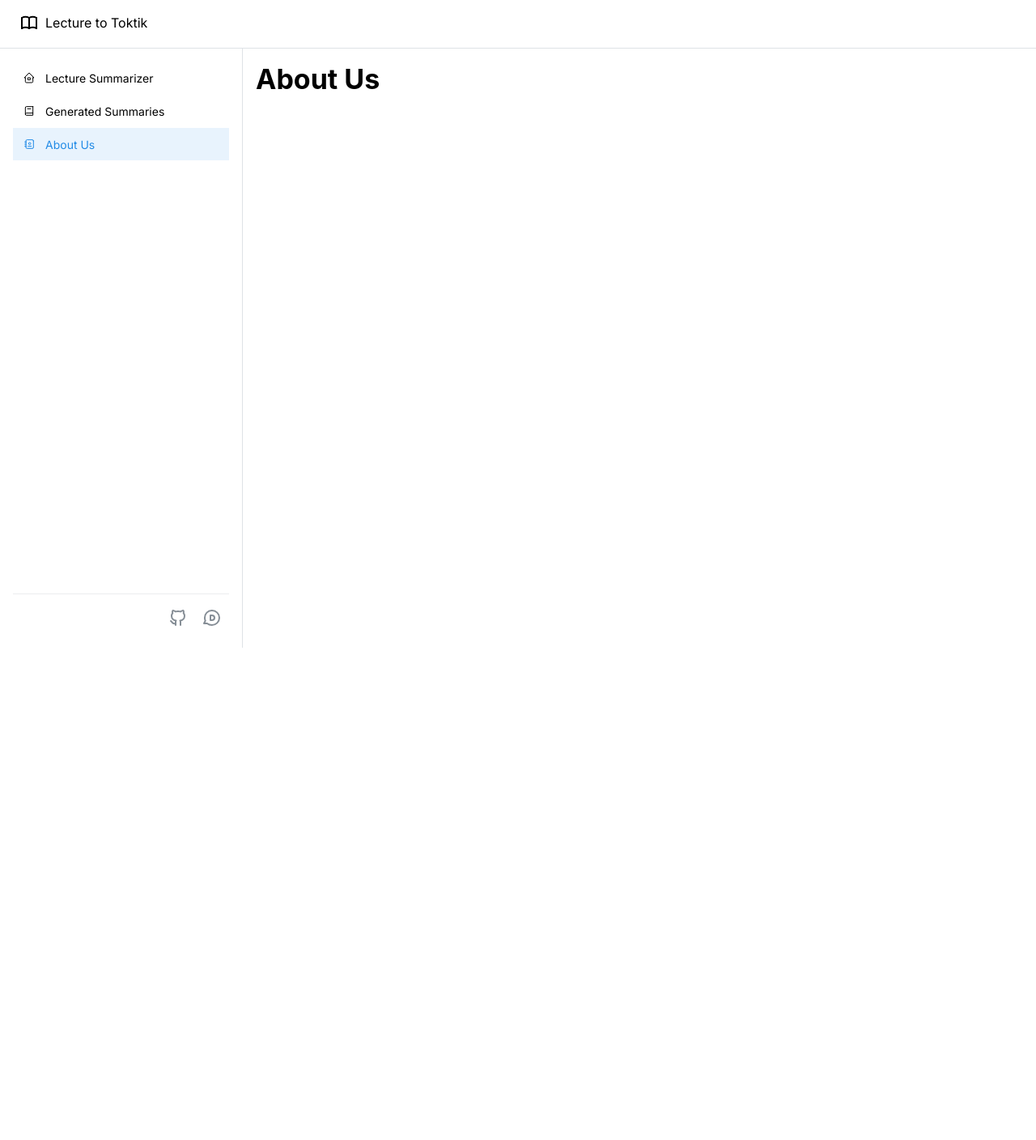
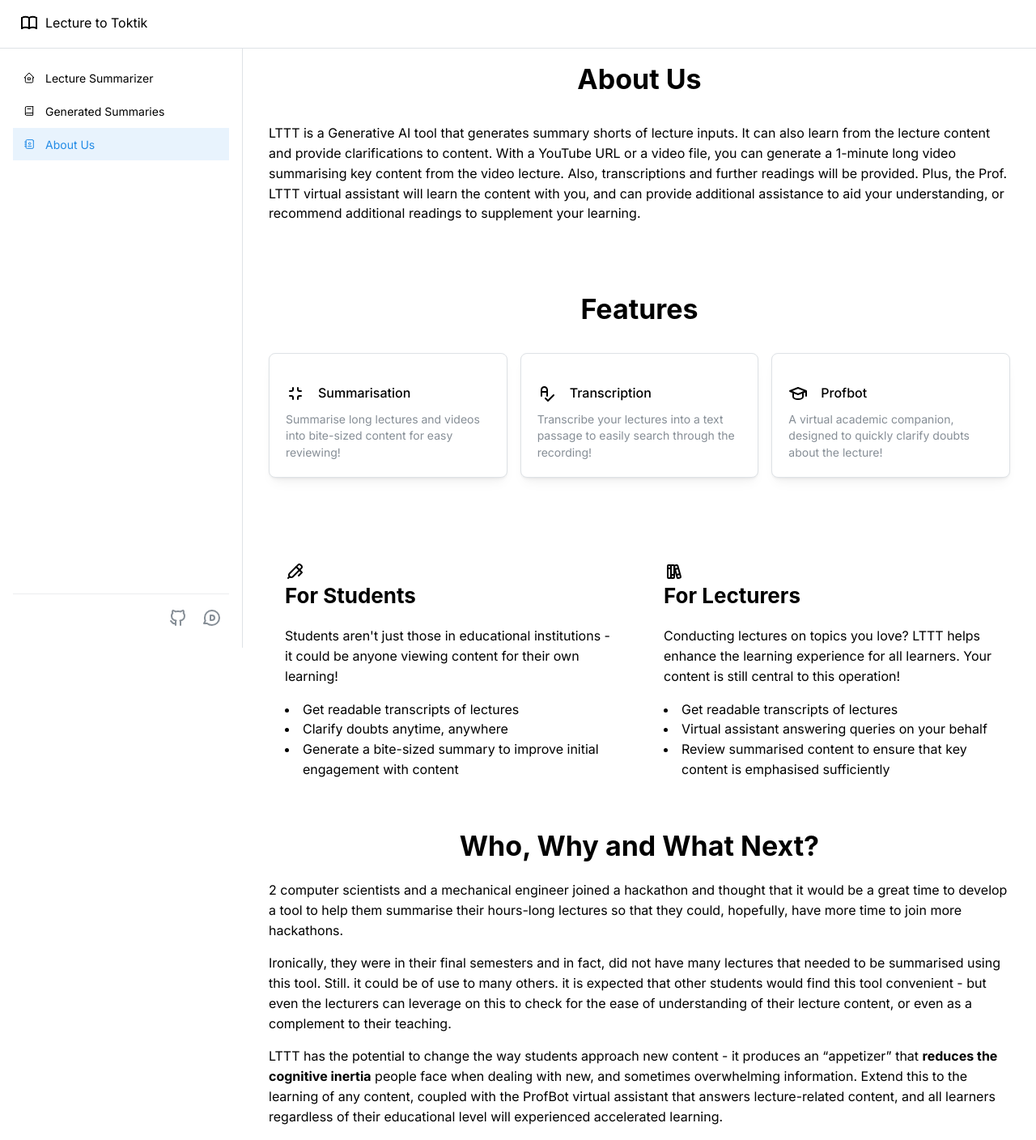
Before and after one commit to tohhongxiang/techfest-2024, a Next.js app: page /about in a window 1280 px wide. Shown: the whole page at 81% size. Before the commit the page ends 800 px from the top, so only its background shows below. Built offline with nearby package versions, Linux system fonts and the light colour scheme.

Commit message:
Add about page

```diff
--- a/src/app/about/page.tsx
+++ b/src/app/about/page.tsx
@@ -1,9 +1,194 @@
-import { Title } from "@mantine/core";
+"use client";
+
+import {
+    Flex,
+    Text,
+    Title,
+    Container,
+    List,
+    Stack,
+    Badge,
+    Button,
+    Card,
+    Group,
+    Grid,
+    Divider,
+} from "@mantine/core";
+import {
+    IconBallpen,
+    IconBooks,
+    IconMinimize,
+    IconSchool,
+    IconTextSpellcheck,
+} from "@tabler/icons-react";
 
 export default function AboutPage() {
     return (
-        <div>
-            <Title>About Us</Title>
-        </div>
-    )
+        <Stack gap="lg">
+            <Container className="flex flex-col gap-y-8 mb-16">
+                <Title className="text-center">About Us</Title>
+                <Text>
+                    LTTT is a Generative AI tool that generates summary shorts
+                    of lecture inputs. It can also learn from the lecture
+                    content and provide clarifications to content. With a
+                    YouTube URL or a video file, you can generate a 1-minute
+                    long video summarising key content from the video lecture.
+                    Also, transcriptions and further readings will be provided.
+                    Plus, the Prof. LTTT virtual assistant will learn the
+                    content with you, and can provide additional assistance to
+                    aid your understanding, or recommend additional readings to
+                    supplement your learning.
+                </Text>
+            </Container>
+            <Container className="flex flex-col gap-y-8 mb-16">
+                <Title className="text-center">Features</Title>
+                <Grid>
+                    <Grid.Col span={4}>
+                        <Card
+                            shadow="sm"
+                            padding="lg"
+                            radius="md"
+                            h="100%"
+                            withBorder
+                            className="transition-all hover:scale-105"
+                        >
+                            <Group mt="md" mb="xs">
+                                <IconMinimize />
+                                <Text fw={500}>Summarisation</Text>
+                            </Group>
+                            <Text size="sm" c="dimmed">
+                                Summarise long lectures and videos into
+                                bite-sized content for easy reviewing!
+                            </Text>
+                        </Card>
+                    </Grid.Col>
+                    <Grid.Col span={4}>
+                        <Card
+                            shadow="sm"
+                            padding="lg"
+                            radius="md"
+                            withBorder
+                            h="100%"
+                            className="transition-all hover:scale-105"
+                        >
+                            <Group mt="md" mb="xs">
+                                <IconTextSpellcheck />
+                                <Text fw={500}>Transcription</Text>
+                            </Group>
+                            <Text size="sm" c="dimmed">
+                                Transcribe your lectures into a text passage to
+                                easily search through the recording!
+                            </Text>
+                        </Card>
+                    </Grid.Col>
+                    <Grid.Col span={4}>
+                        <Card
+                            shadow="sm"
+                            padding="lg"
+                            radius="md"
+                            withBorder
+                            h="100%"
+                            className="transition-all hover:scale-105"
+                        >
+                            <Group mt="md" mb="xs">
+                                <IconSchool />
+                                <Text fw={500}>Profbot</Text>
+                            </Group>
+                            <Text size="sm" c="dimmed">
+                                A virtual academic companion, designed to
+                                quickly clarify doubts about the lecture!
+                            </Text>
+                        </Card>
+                    </Grid.Col>
+                </Grid>
+            </Container>
+            <Container mb="lg">
+                <Grid gutter="lg">
+                    <Grid.Col span={6}>
+                        <Container p="lg" h="100%">
+                            <Title order={2} mb="lg">
+                                <IconBallpen />
+                                For Students
+                            </Title>
+                            <Text mb="md">
+                                Students aren't just those in educational
+                                institutions - it could be anyone viewing
+                                content for their own learning!
+                            </Text>
+                            <List className="list-disc">
+                                <List.Item>
+                                    Get readable transcripts of lectures
+                                </List.Item>
+                                <List.Item>
+                                    Clarify doubts anytime, anywhere
+                                </List.Item>
+                                <List.Item>
+                                    Generate a bite-sized summary to improve
+                                    initial engagement with content
+                                </List.Item>
+                            </List>
+                        </Container>
+                    </Grid.Col>
+                    <Grid.Col span={6} h="100%">
+                        <Container p="lg">
+                            <Title order={2} mb="lg">
+                                <IconBooks /> For Lecturers
+                            </Title>
+                            <Text mb="md">
+                                Conducting lectures on topics you love? LTTT
+                                helps enhance the learning experience for all
+                                learners. Your content is still central to this
+                                operation!
+                            </Text>
+                            <List className="list-disc">
+                                <List.Item>
+                                    Get readable transcripts of lectures
+                                </List.Item>
+                                <List.Item>
+                                    Virtual assistant answering queries on your
+                                    behalf
+                                </List.Item>
+                                <List.Item>
+                                    Review summarised content to ensure that key
+                                    content is emphasised sufficiently
+                                </List.Item>
+                            </List>
+                        </Container>
+                    </Grid.Col>
+                </Grid>
+            </Container>
+            <Container>
+                <Title className="text-center" mb="lg">
+                    Who, Why and What Next?
+                </Title>
+                <Text mb="md">
+                    2 computer scientists and a mechanical engineer joined a
+                    hackathon and thought that it would be a great time to
+                    develop a tool to help them summarise their hours-long
+                    lectures so that they could, hopefully, have more time to
+                    join more hackathons.
+                </Text>
+                <Text mb="md">
+                    Ironically, they were in their final semesters and in fact,
+                    did not have many lectures that needed to be summarised
+                    using this tool. Still. it could be of use to many others.
+                    it is expected that other students would find this tool
+                    convenient - but even the lecturers can leverage on this to
+                    check for the ease of understanding of their lecture
+                    content, or even as a complement to their teaching.
+                </Text>
+                <Text mb="md">
+                    LTTT has the potential to change the way students approach
+                    new content - it produces an “appetizer” that{" "}
+                    <strong>reduces the cognitive inertia</strong> people face
+                    when dealing with new, and sometimes overwhelming
+                    information. Extend this to the learning of any content,
+                    coupled with the ProfBot virtual assistant that answers
+                    lecture-related content, and all learners regardless of
+                    their educational level will experienced accelerated
+                    learning.
+                </Text>
+            </Container>
+        </Stack>
+    );
 }
```
